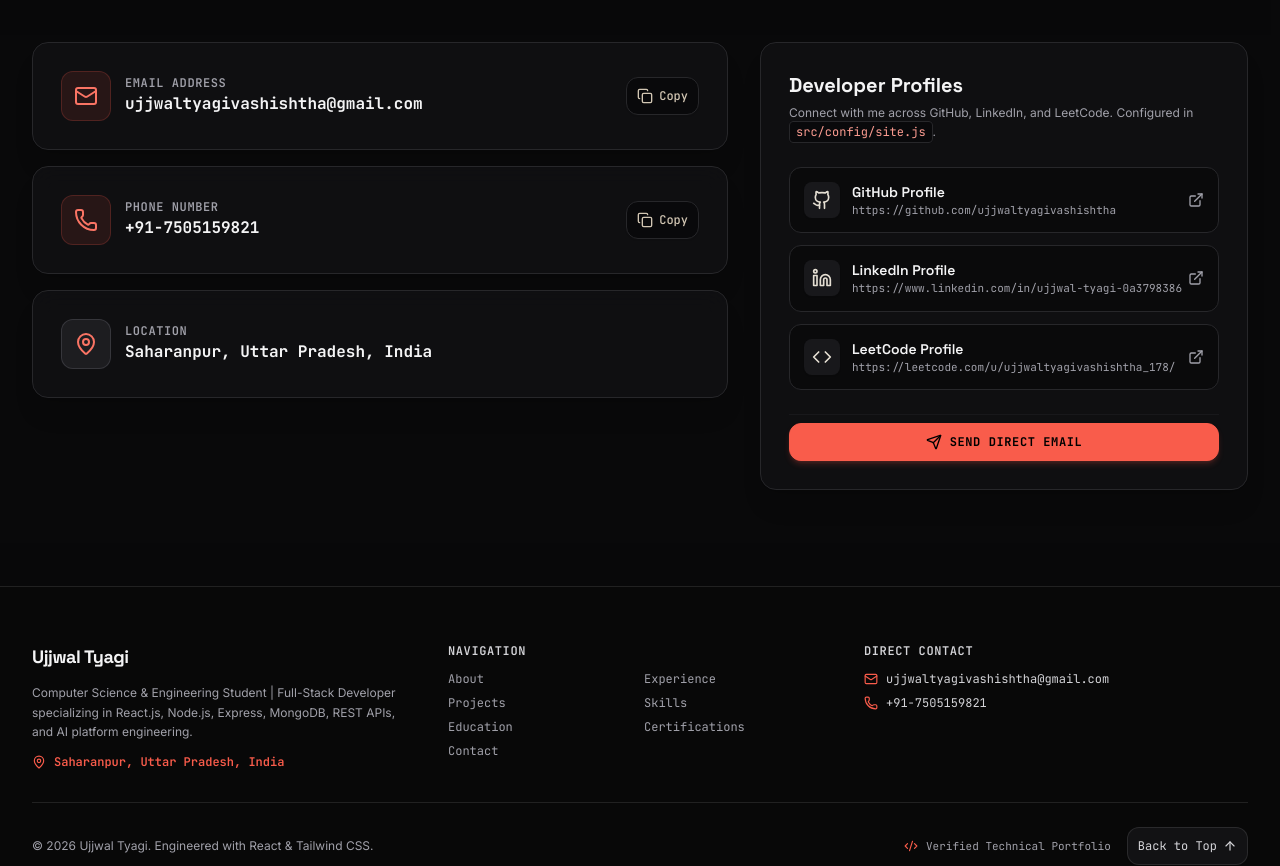
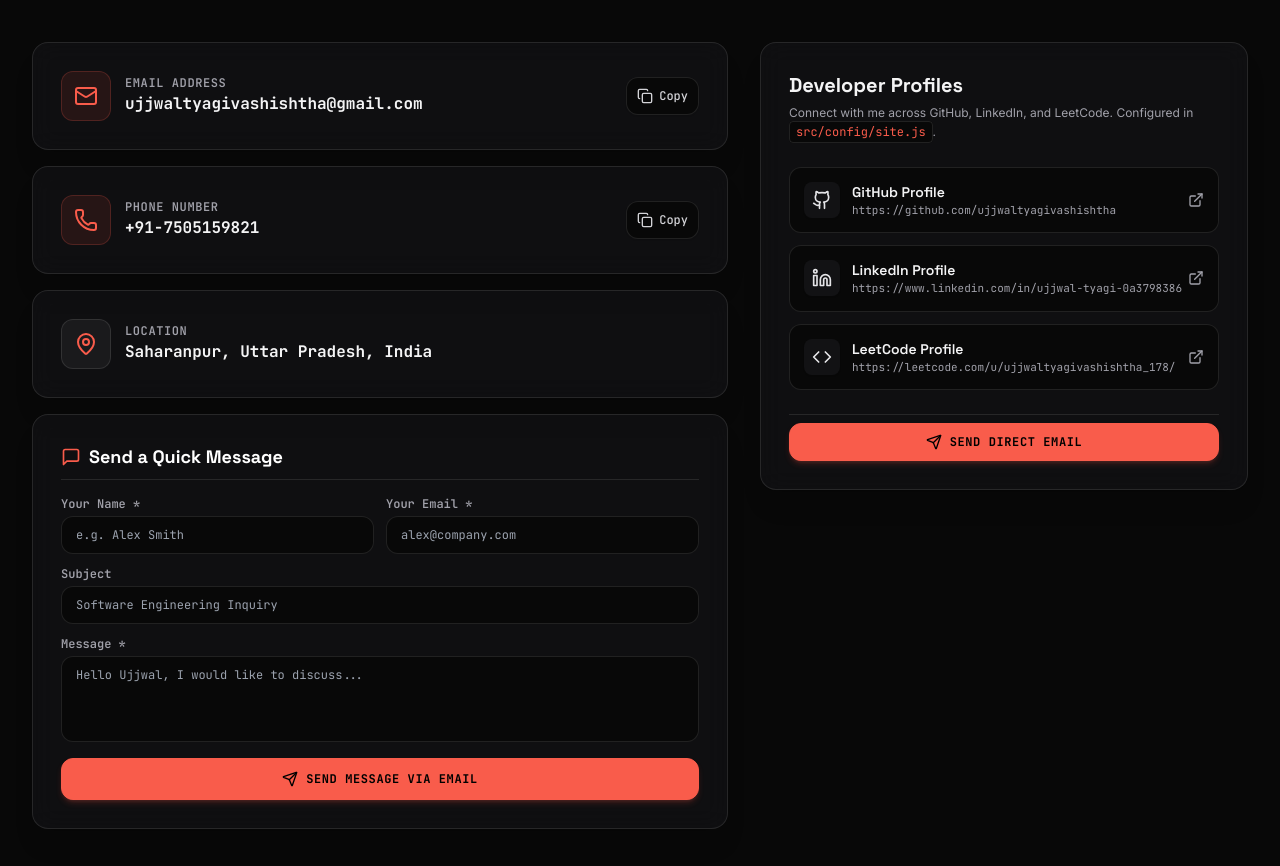
Before and after one commit to ujjwaltyagivashishtha/Portfolio, a React (Vite) app: page / in a window 1280 px wide. Shown: the part 7840-8706 px from the top of the page. Built offline with nearby package versions, Linux system fonts and the light colour scheme; the HTML template or start-up script is replaced by a standard one.

Commit message:
style: update section styling, color tokens, and add section numbers

```diff
--- a/src/sections/Contact.jsx
+++ b/src/sections/Contact.jsx
@@ -3,10 +3,17 @@ import { SectionHeading } from '../components/ui/SectionHeading';
 import { Card } from '../components/ui/Card';
 import { Button } from '../components/ui/Button';
 import { siteConfig } from '../config/site';
-import { Mail, Phone, MapPin, Copy, Check, Github, Linkedin, Code, ExternalLink, Send } from 'lucide-react';
+import { Mail, Phone, MapPin, Copy, Check, Github, Linkedin, Code, ExternalLink, Send, MessageSquare } from 'lucide-react';
 
 export const Contact = () => {
   const [copiedField, setCopiedField] = useState(null);
+  const [formData, setFormData] = useState({
+    name: '',
+    email: '',
+    subject: '',
+    message: '',
+  });
+  const [submitted, setSubmitted] = useState(false);
 
   const copyToClipboard = (text, fieldName) => {
     navigator.clipboard.writeText(text);
@@ -14,32 +21,44 @@ export const Contact = () => {
     setTimeout(() => setCopiedField(null), 2500);
   };
 
+  const handleFormSubmit = (e) => {
+    e.preventDefault();
+    const mailtoSubject = encodeURIComponent(formData.subject || `Inquiry from ${formData.name}`);
+    const mailtoBody = encodeURIComponent(
+      `Name: ${formData.name}\nEmail: ${formData.email}\n\nMessage:\n${formData.message}`
+    );
+    window.location.href = `mailto:${siteConfig.email}?subject=${mailtoSubject}&body=${mailtoBody}`;
+    setSubmitted(true);
+    setTimeout(() => setSubmitted(false), 5000);
+  };
+
   return (
-    <section id="contact" className="py-24 relative bg-stone-950/60">
+    <section id="contact" className="py-24 relative bg-[#080808]">
       <div className="max-w-7xl mx-auto px-4 sm:px-6 lg:px-8">
 
         <SectionHeading
+          number="07"
           badge="Get In Touch"
-          title="Contact & Social Profiles"
-          subtitle="Direct contact details and verified developer profile links."
+          title="Contact & Developer Profiles"
+          subtitle="Direct contact details, interactive messaging, and verified profile links."
         />
 
         <div className="grid grid-cols-1 lg:grid-cols-12 gap-8 items-start">
 
-          {/* Direct Contact Cards */}
+          {/* Left Column: Direct Contact Cards & Interactive Form */}
           <div className="lg:col-span-7 space-y-4">
 
             {/* Email Card */}
-            <Card className="flex items-center justify-between gap-4 border-stone-800">
+            <Card className="flex items-center justify-between gap-4 border-white/10 bg-[#121214]">
               <div className="flex items-center gap-3.5">
-                <div className="p-3 rounded-xl bg-coral-500/10 text-coral-400 border border-coral-500/20">
+                <div className="p-3 rounded-xl bg-[#F95C4B]/10 text-[#F95C4B] border border-[#F95C4B]/20">
                   <Mail className="w-6 h-6" />
                 </div>
                 <div>
-                  <span className="text-xs font-mono text-stone-400 uppercase tracking-wider font-semibold block">Email Address</span>
+                  <span className="text-xs font-mono text-zinc-400 uppercase tracking-wider font-semibold block">Email Address</span>
                   <a
                     href={`mailto:${siteConfig.email}`}
-                    className="text-base font-bold text-paper-100 hover:text-coral-400 transition-colors font-mono"
+                    className="text-base font-bold text-zinc-100 hover:text-[#F95C4B] transition-colors font-mono"
                   >
                     {siteConfig.email}
                   </a>
@@ -47,13 +66,13 @@ export const Contact = () => {
               </div>
               <button
                 onClick={() => copyToClipboard(siteConfig.email, 'email')}
-                className="p-2.5 rounded-xl bg-stone-950 border border-stone-800 text-stone-300 hover:text-coral-400 transition-all text-xs font-mono font-medium flex items-center gap-1.5 shadow-sm"
+                className="p-2.5 rounded-xl bg-[#080808] border border-white/10 text-zinc-300 hover:text-[#F95C4B] transition-all text-xs font-mono font-medium flex items-center gap-1.5 shadow-sm"
                 title="Copy email to clipboard"
               >
                 {copiedField === 'email' ? (
                   <>
-                    <Check className="w-4 h-4 text-coral-400" />
-                    <span className="text-coral-400 font-bold">Copied!</span>
+                    <Check className="w-4 h-4 text-[#F95C4B]" />
+                    <span className="text-[#F95C4B] font-bold">Copied!</span>
                   </>
                 ) : (
                   <>
@@ -65,16 +84,16 @@ export const Contact = () => {
             </Card>
 
             {/* Phone Card */}
-            <Card className="flex items-center justify-between gap-4 border-stone-800">
+            <Card className="flex items-center justify-between gap-4 border-white/10 bg-[#121214]">
               <div className="flex items-center gap-3.5">
-                <div className="p-3 rounded-xl bg-coral-500/10 text-coral-400 border border-coral-500/20">
+                <div className="p-3 rounded-xl bg-[#F95C4B]/10 text-[#F95C4B] border border-[#F95C4B]/20">
                   <Phone className="w-6 h-6" />
                 </div>
                 <div>
-                  <span className="text-xs font-mono text-stone-400 uppercase tracking-wider font-semibold block">Phone Number</span>
+                  <span className="text-xs font-mono text-zinc-400 uppercase tracking-wider font-semibold block">Phone Number</span>
                   <a
                     href={`tel:${siteConfig.phone}`}
-                    className="text-base font-bold text-paper-100 hover:text-coral-400 transition-colors font-mono"
+                    className="text-base font-bold text-zinc-100 hover:text-[#F95C4B] transition-colors font-mono"
                   >
                     {siteConfig.phone}
                   </a>
@@ -82,13 +101,13 @@ export const Contact = () => {
               </div>
               <button
                 onClick={() => copyToClipboard(siteConfig.phone, 'phone')}
-                className="p-2.5 rounded-xl bg-stone-950 border border-stone-800 text-stone-300 hover:text-coral-400 transition-all text-xs font-mono font-medium flex items-center gap-1.5 shadow-sm"
+                className="p-2.5 rounded-xl bg-[#080808] border border-white/10 text-zinc-300 hover:text-[#F95C4B] transition-all text-xs font-mono font-medium flex items-center gap-1.5 shadow-sm"
                 title="Copy phone to clipboard"
               >
                 {copiedField === 'phone' ? (
                   <>
-                    <Check className="w-4 h-4 text-coral-400" />
-                    <span className="text-coral-400 font-bold">Copied!</span>
+                    <Check className="w-4 h-4 text-[#F95C4B]" />
+                    <span className="text-[#F95C4B] font-bold">Copied!</span>
                   </>
                 ) : (
                   <>
@@ -100,27 +119,96 @@ export const Contact = () => {
             </Card>
 
             {/* Location Card */}
-            <Card className="flex items-center gap-3.5 border-stone-800">
-              <div className="p-3 rounded-xl bg-stone-500/15 text-stone-200 border border-stone-500/30">
-                <MapPin className="w-6 h-6 text-coral-400" />
+            <Card className="flex items-center gap-3.5 border-white/10 bg-[#121214]">
+              <div className="p-3 rounded-xl bg-white/5 text-zinc-200 border border-white/10">
+                <MapPin className="w-6 h-6 text-[#F95C4B]" />
               </div>
               <div>
-                <span className="text-xs font-mono text-stone-400 uppercase tracking-wider font-semibold block">Location</span>
-                <span className="text-base font-bold text-paper-100 font-mono">
+                <span className="text-xs font-mono text-zinc-400 uppercase tracking-wider font-semibold block">Location</span>
+                <span className="text-base font-bold text-zinc-100 font-mono">
                   {siteConfig.location}
                 </span>
               </div>
+            </Card>
+
+            {/* Interactive Quick Message Form */}
+            <Card className="border-white/10 bg-[#121214] space-y-4">
+              <div className="flex items-center gap-2 pb-2 border-b border-white/10">
+                <MessageSquare className="w-5 h-5 text-[#F95C4B]" />
+                <h3 className="text-lg font-bold text-white font-display">Send a Quick Message</h3>
+              </div>
+
+              <form onSubmit={handleFormSubmit} className="space-y-3 font-mono text-xs">
+                <div className="grid grid-cols-1 sm:grid-cols-2 gap-3">
+                  <div>
+                    <label className="block text-zinc-400 mb-1 font-semibold">Your Name *</label>
+                    <input
+                      type="text"
+                      required
+                      value={formData.name}
+                      onChange={(e) => setFormData({ ...formData, name: e.target.value })}
+                      placeholder="e.g. Alex Smith"
+                      className="w-full px-3.5 py-2.5 rounded-xl bg-[#080808] border border-white/10 text-zinc-100 focus:border-[#F95C4B] focus:outline-none transition-colors"
+                    />
+                  </div>
+                  <div>
+                    <label className="block text-zinc-400 mb-1 font-semibold">Your Email *</label>
+                    <input
+                      type="email"
+                      required
+                      value={formData.email}
+                      onChange={(e) => setFormData({ ...formData, email: e.target.value })}
+                      placeholder="alex@company.com"
+                      className="w-full px-3.5 py-2.5 rounded-xl bg-[#080808] border border-white/10 text-zinc-100 focus:border-[#F95C4B] focus:outline-none transition-colors"
+                    />
+                  </div>
+                </div>
+
+                <div>
+                  <label className="block text-zinc-400 mb-1 font-semibold">Subject</label>
+                  <input
+                    type="text"
+                    value={formData.subject}
+                    onChange={(e) => setFormData({ ...formData, subject: e.target.value })}
+                    placeholder="Software Engineering Inquiry"
+                    className="w-full px-3.5 py-2.5 rounded-xl bg-[#080808] border border-white/10 text-zinc-100 focus:border-[#F95C4B] focus:outline-none transition-colors"
+                  />
+                </div>
+
+                <div>
+                  <label className="block text-zinc-400 mb-1 font-semibold">Message *</label>
+                  <textarea
+                    rows={4}
+                    required
+                    value={formData.message}
+                    onChange={(e) => setFormData({ ...formData, message: e.target.value })}
+                    placeholder="Hello Ujjwal, I would like to discuss..."
+                    className="w-full px-3.5 py-2.5 rounded-xl bg-[#080808] border border-white/10 text-zinc-100 focus:border-[#F95C4B] focus:outline-none transition-colors resize-none"
+                  ></textarea>
+                </div>
+
+                <Button type="submit" variant="primary" className="w-full rounded-xl py-3 text-xs">
+                  <Send className="w-4 h-4" />
+                  <span>Send Message via Email</span>
+                </Button>
+
+                {submitted && (
+                  <p className="text-xs text-[#F95C4B] text-center font-bold pt-1">
+                    Opening your default email client with pre-filled message...
+                  </p>
+                )}
+              </form>
             </Card>
 
           </div>
 
           {/* Social Links Config Card */}
           <div className="lg:col-span-5">
-            <Card className="border-stone-800 space-y-6">
+            <Card className="border-white/10 bg-[#121214] space-y-6">
               <div>
-                <h3 className="text-xl font-bold text-paper-100">Developer Profiles</h3>
-                <p className="text-xs text-stone-400 mt-1 leading-relaxed">
-                  Connect with me across GitHub, LinkedIn, and LeetCode. Configured in <code className="text-coral-300 bg-stone-950 px-1.5 py-0.5 rounded font-mono border border-stone-800">src/config/site.js</code>.
+                <h3 className="text-xl font-bold text-zinc-100 font-display">Developer Profiles</h3>
+                <p className="text-xs text-zinc-400 mt-1 leading-relaxed font-sans">
+                  Connect with me across GitHub, LinkedIn, and LeetCode. Configured in <code className="text-[#F95C4B] bg-[#080808] px-1.5 py-0.5 rounded font-mono border border-white/10">src/config/site.js</code>.
                 </p>
               </div>
 
@@ -130,18 +218,18 @@ export const Contact = () => {
                   href={siteConfig.socials.github.url}
                   target="_blank"
                   rel="noreferrer"
-                  className="p-3.5 rounded-xl bg-stone-950/80 border border-stone-800 hover:border-coral-500/45 flex items-center justify-between group transition-all"
+                  className="p-3.5 rounded-xl bg-[#080808] border border-white/10 hover:border-[#F95C4B]/40 flex items-center justify-between group transition-all"
                 >
                   <div className="flex items-center gap-3">
-                    <div className="p-2 rounded-lg bg-stone-900 text-stone-200 group-hover:text-coral-400 transition-colors shadow-sm">
+                    <div className="p-2 rounded-lg bg-[#121214] text-zinc-200 group-hover:text-[#F95C4B] transition-colors shadow-sm">
                       <Github className="w-5 h-5" />
                     </div>
                     <div>
-                      <h4 className="text-sm font-semibold text-paper-100">GitHub Profile</h4>
-                      <p className="text-[11px] font-mono text-stone-400">{siteConfig.socials.github.url}</p>
+                      <h4 className="text-sm font-semibold text-zinc-100">GitHub Profile</h4>
+                      <p className="text-[11px] font-mono text-zinc-400">{siteConfig.socials.github.url}</p>
                     </div>
                   </div>
-                  <ExternalLink className="w-4 h-4 text-stone-400 group-hover:text-coral-400 transition-colors" />
+                  <ExternalLink className="w-4 h-4 text-zinc-400 group-hover:text-[#F95C4B] transition-colors" />
                 </a>
 
                 {/* LinkedIn */}
@@ -149,18 +237,18 @@ export const Contact = () => {
                   href={siteConfig.socials.linkedin.url}
                   target="_blank"
                   rel="noreferrer"
-                  className="p-3.5 rounded-xl bg-stone-950/80 border border-stone-800 hover:border-coral-500/45 flex items-center justify-between group transition-all"
+                  className="p-3.5 rounded-xl bg-[#080808] border border-white/10 hover:border-[#F95C4B]/40 flex items-center justify-between group transition-all"
                 >
                   <div className="flex items-center gap-3">
-                    <div className="p-2 rounded-lg bg-stone-900 text-stone-200 group-hover:text-coral-400 transition-colors shadow-sm">
+                    <div className="p-2 rounded-lg bg-[#121214] text-zinc-200 group-hover:text-[#F95C4B] transition-colors shadow-sm">
                       <Linkedin className="w-5 h-5" />
                     </div>
                     <div>
-                      <h4 className="text-sm font-semibold text-paper-100">LinkedIn Profile</h4>
-                      <p className="text-[11px] font-mono text-stone-400">{siteConfig.socials.linkedin.url}</p>
+                      <h4 className="text-sm font-semibold text-zinc-100">LinkedIn Profile</h4>
+                      <p className="text-[11px] font-mono text-zinc-400">{siteConfig.socials.linkedin.url}</p>
                     </div>
                   </div>
-                  <ExternalLink className="w-4 h-4 text-stone-400 group-hover:text-coral-400 transition-colors" />
+                  <ExternalLink className="w-4 h-4 text-zinc-400 group-hover:text-[#F95C4B] transition-colors" />
                 </a>
 
                 {/* LeetCode */}
@@ -168,23 +256,23 @@ export const Contact = () => {
                   href={siteConfig.socials.leetcode.url}
                   target="_blank"
                   rel="noreferrer"
-                  className="p-3.5 rounded-xl bg-stone-950/80 border border-stone-800 hover:border-coral-500/45 flex items-center justify-between group transition-all"
+                  className="p-3.5 rounded-xl bg-[#080808] border border-white/10 hover:border-[#F95C4B]/40 flex items-center justify-between group transition-all"
                 >
                   <div className="flex items-center gap-3">
-                    <div className="p-2 rounded-lg bg-stone-900 text-stone-200 group-hover:text-coral-400 transition-colors shadow-sm">
+                    <div className="p-2 rounded-lg bg-[#121214] text-zinc-200 group-hover:text-[#F95C4B] transition-colors shadow-sm">
                       <Code className="w-5 h-5" />
                     </div>
                     <div>
-                      <h4 className="text-sm font-semibold text-paper-100">LeetCode Profile</h4>
-                      <p className="text-[11px] font-mono text-stone-400">{siteConfig.socials.leetcode.url}</p>
+                      <h4 className="text-sm font-semibold text-zinc-100">LeetCode Profile</h4>
+                      <p className="text-[11px] font-mono text-zinc-400">{siteConfig.socials.leetcode.url}</p>
                     </div>
                   </div>
-                  <ExternalLink className="w-4 h-4 text-stone-400 group-hover:text-coral-400 transition-colors" />
+                  <ExternalLink className="w-4 h-4 text-zinc-400 group-hover:text-[#F95C4B] transition-colors" />
                 </a>
               </div>
 
-              <div className="pt-2 border-t border-stone-900 text-center">
-                <Button href={`mailto:${siteConfig.email}`} variant="primary" className="w-full">
+              <div className="pt-2 border-t border-white/10 text-center">
+                <Button href={`mailto:${siteConfig.email}`} variant="primary" className="w-full rounded-xl">
                   <Send className="w-4 h-4" />
                   Send Direct Email
                 </Button>
```
